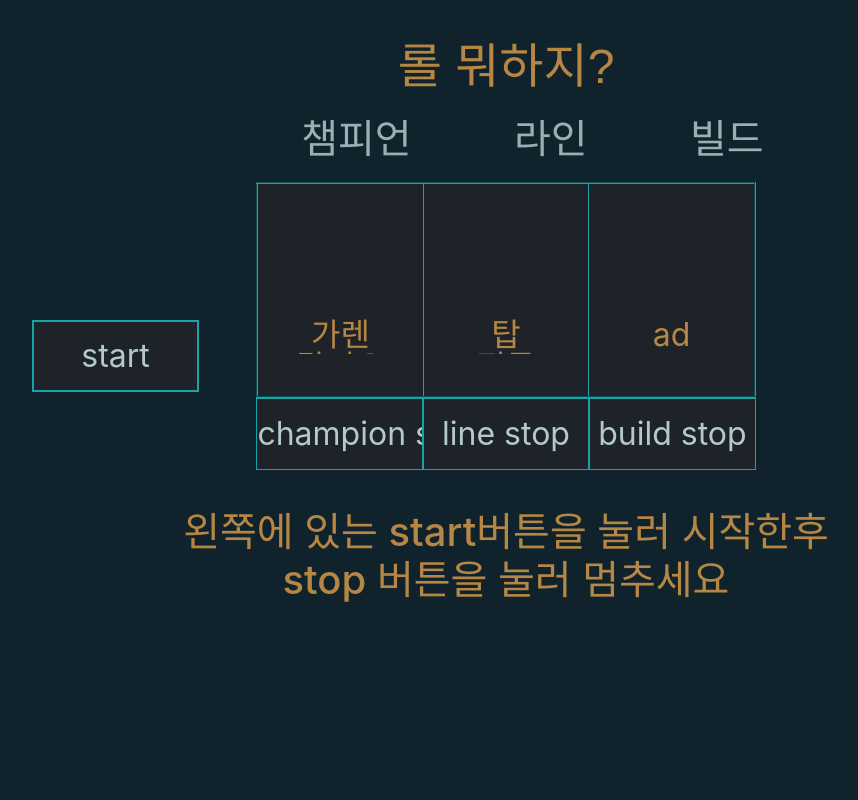
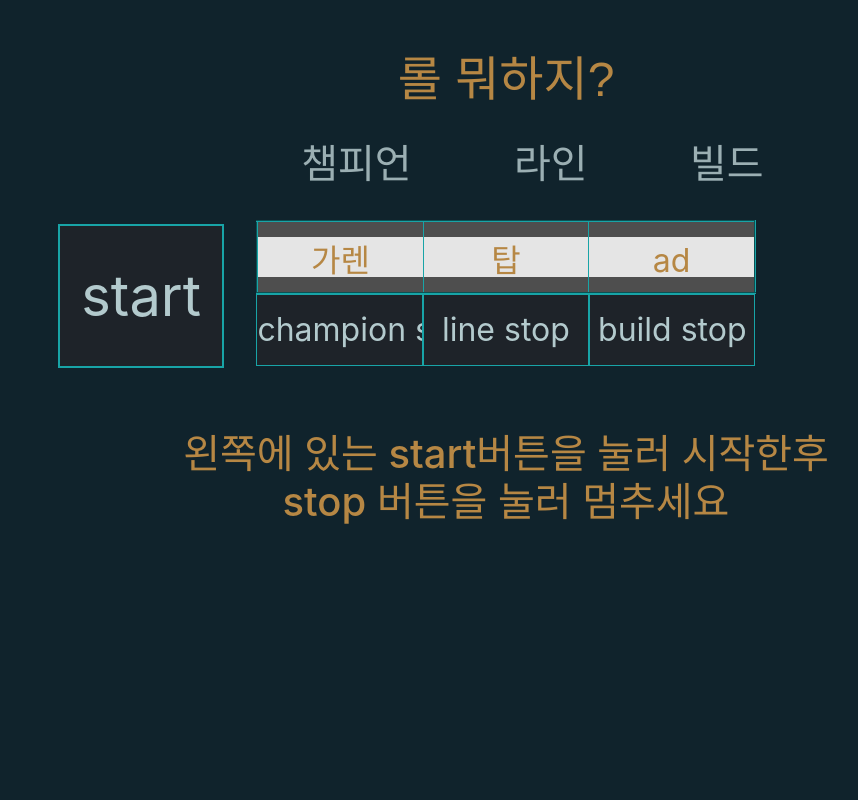
Before and after one commit to Penguin-God/lolslot, a plain HTML site: page index.html in a window 1280 px wide. Shown: the whole page, without its empty margins (134-992 px from the left). Drawn offline with nearby package versions, Linux system fonts and the light colour scheme.

Commit message:
FOUR commit

```diff
--- a/index.html
+++ b/index.html
@@ -19,7 +19,7 @@
     <table border="2" align="center">
         <tbody>
             <tr>
-                <td class="td" id="제한">
+                <td class="td" class="제한">
                     <div class="통제">
                         <ul id="champion" class="rolling">
                         <li>가렌</li>
@@ -174,7 +174,7 @@
                         </ul>
                     </div>
                 </td>
-                <td class="td" id="제한">
+                <td class="td" class="제한">
                     <div class="통제">
                         <ul id="line" class="rolling">
                             <li>탑</li>
@@ -186,7 +186,7 @@
                         </ul>
                     </div>
                 </td>
-                <td class="td" id="제한">
+                <td class="td" class="제한">
                     <div class="통제">
                         <ul id="build" class="rolling">
                             <li>ad</li>
--- a/slot.css
+++ b/slot.css
@@ -485,12 +485,12 @@ h1{
 }
 
 #멘트{
-    margin-top: 3%;
+    margin-top: 5%;
     font-size: 2.5em;
 }
 
 #title{
-    margin-top: 3%;
+    margin-top: 4%;
     font-size: 3em;
     font-family: 'Anton', sans-serif;
 }
@@ -505,14 +505,13 @@ table{
     border-color: #18a4a7;
     border-collapse: collapse;
     width: 39%;
-    height: 27vh;
-    margin-top: 1%;
-    background-color: aliceblue;
+    height: 9vh;
+    margin-top: 2%;
 }
 
-.start{
+/* .start{
     margin-left: 30.5%;
-}
+} */
 
 /* .넛신{
     margin-left: 7%;
@@ -525,7 +524,7 @@ table{
 input{
     padding: 0;
     border: 0;
-    width: 13%;
+    width: 18.7%;
     height: 9vh;
     border: 1px solid black;
     border-color: #18a4a7;
@@ -538,13 +537,12 @@ input{
     padding: 0;
     width: 13%;
     height: 9vh;
-    padding-top: 19%;
     font-size: 200%;
-    background-color: #1e2329;
+    background-color: #4e4e4e;
     color: #b68744;
 }
 
-#제한{
+.제한{
     line-height: 1;
     font-size: 2em;
 }
@@ -552,7 +550,8 @@ input{
 .통제{
     overflow: hidden;
     vertical-align: top;
-    height: 1.1em;
+    height: 5vh;
+    background-color: #e5e5e5;
 }
 
 #champion{
@@ -585,21 +584,20 @@ input{
 }
 
 #시작{
-    font-size: 200%;
+    font-size: 350%;
     position: absolute;
-    top: 40%;
-    left: 3%;
+    top: 28%;
+    left: 15%;
     width: 13%;
-    height: 9vh;
-    margin-left: 10%;
-    border: 2px solid black;
+    height: 18vh;
+    border: 2px solid;
     border-color: #18a4a7;
     background-color: #1e2329;
     color: #b3cacd;
 }
 
 .name{
-    margin-top: 1%;
+    margin-top: 2%;
     color: #9bafb3;
     display: flex;
     font-size: 2.5em;
@@ -618,6 +616,7 @@ input{
 }
 
 .btn-group{
-    width: 100%;
+    margin-left: 30.5%;
+    width: 69.5%;
     font-size: 200%;
 }
```
